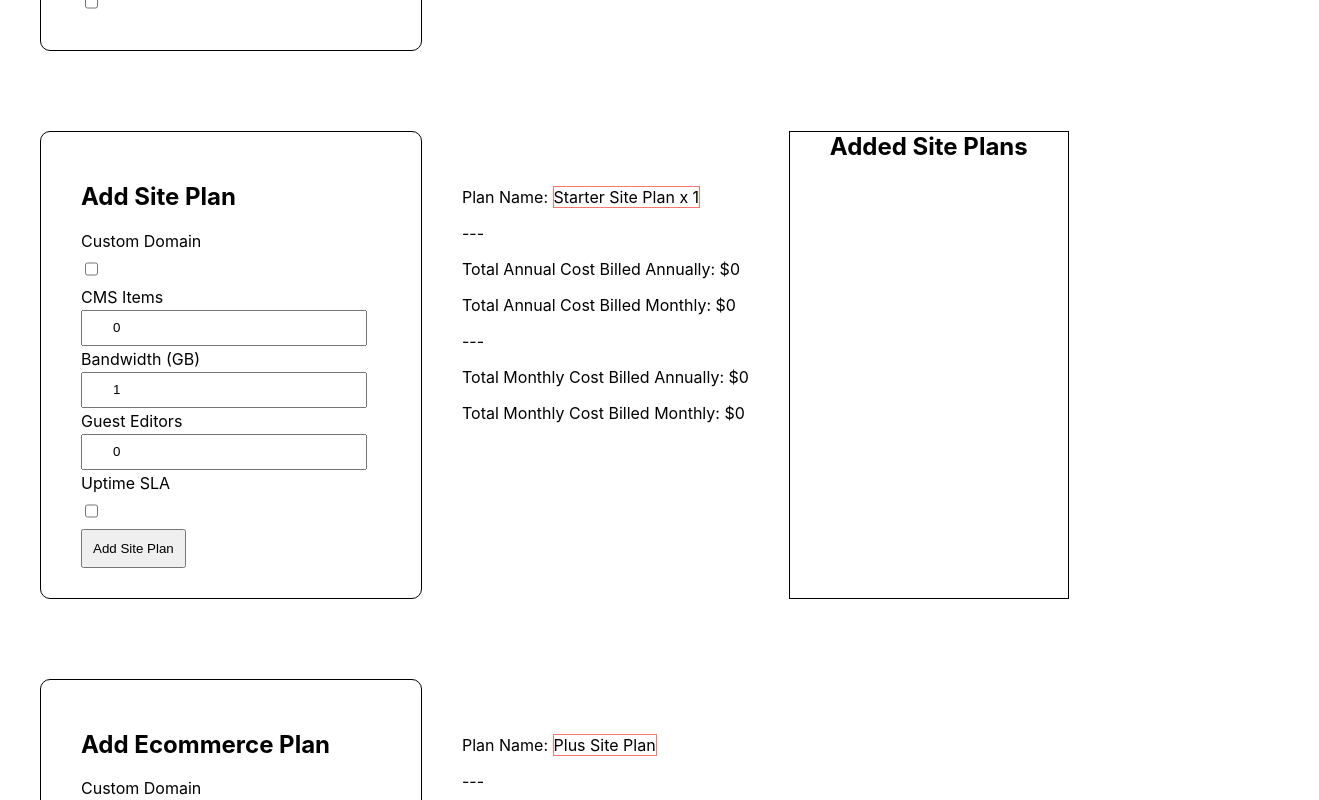
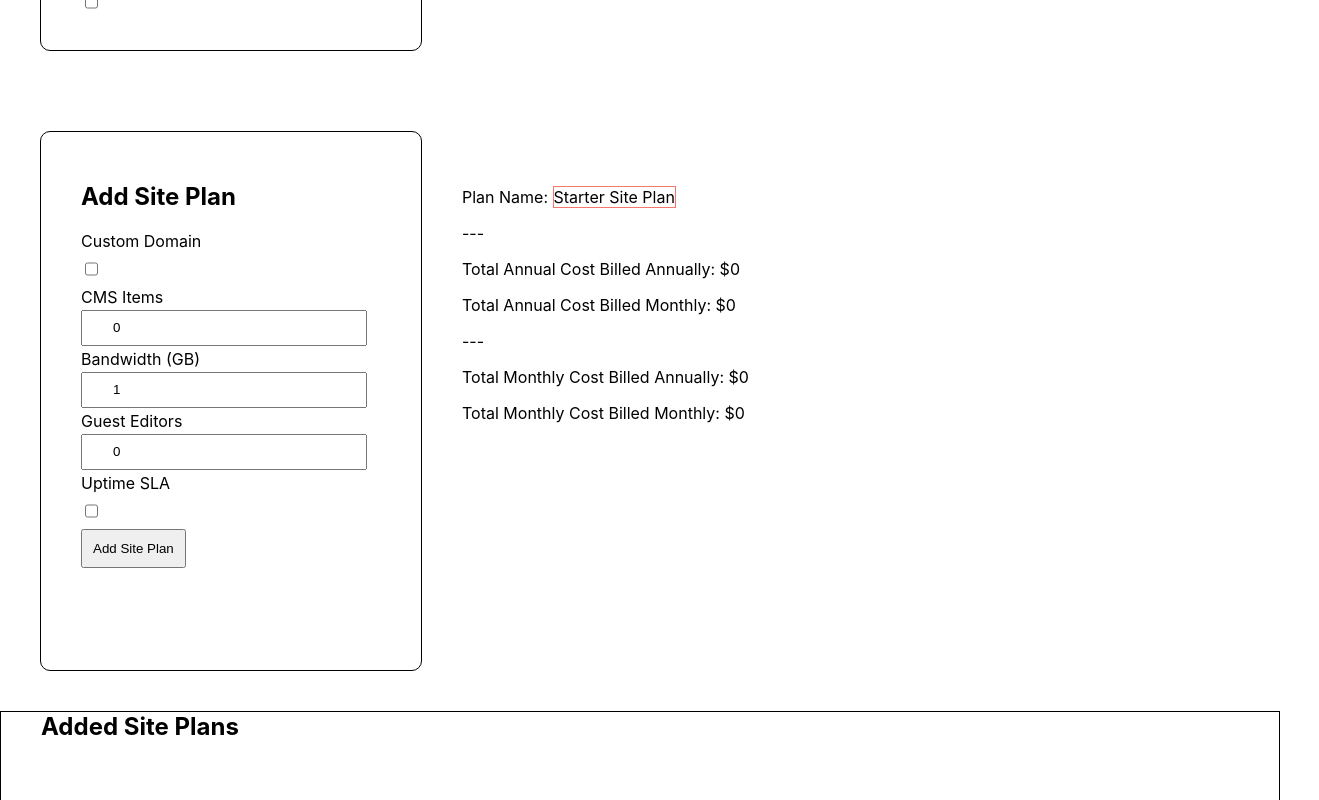
Before and after one commit to Nnadozie/webflow-calc, a React (Create React App) app: page / in a window 1280 px wide. Shown: the part 580-1380 px from the top of the page, 1319 px wide, since content can reach past the window. Built offline with nearby package versions, Linux system fonts and the light colour scheme.

Commit message:
Adding site plans impl

```diff
--- a/src/components/SitePlan.tsx
+++ b/src/components/SitePlan.tsx
@@ -78,6 +78,7 @@ const Root = styled.div`
   display: flex;
   flex-wrap: wrap;
   padding: 40px;
+  height: 540px;
 
   form {
     width: 300px;
@@ -120,18 +121,13 @@ const SelectedPlans = styled.div`
     margin: 0px 40px;
   }
   border: 1px solid;
+  min-height: 370px;
 `;
 
 function SitePlan() {
   const [plan, setPlan] = useState<SPlan>(plans[0]);
-  const [addedPlans, setAddedPlans] = useState<{ [k: string]: number }>({
-    starterPlan: 0,
-    basicPlan: 0,
-    cmsPlan: 0,
-    businessPlan: 0,
-    enterprisePlan: 0,
-  });
-
+  const [addedPlans, setAddedPlans] = useState<SPlan[]>([]);
+  const [addedWarning, setAddedWarning] = useState<boolean>(false);
   const {
     register,
     handleSubmit,
@@ -149,29 +145,16 @@ function SitePlan() {
   });
 
   const onSubmit: SubmitHandler<FieldValues> = () => {
-    switch (plan.name) {
-      case 'Starter':
-        setAddedPlans({ ...addedPlans, starterPlan: addedPlans.starterPlan + 1 });
-        break;
-      case 'Basic':
-        setAddedPlans({ ...addedPlans, basicPlan: addedPlans.basicPlan + 1 });
-        break;
-      case 'CMS':
-        setAddedPlans({ ...addedPlans, cmsPlan: addedPlans.cmsPlan + 1 });
-        break;
-      case 'Business':
-        setAddedPlans({ ...addedPlans, businessPlan: addedPlans.businessPlan + 1 });
-        break;
-      case 'Enterprise':
-        setAddedPlans({ ...addedPlans, enterprisePlan: addedPlans.enterprisePlan + 1 });
-        break;
-      default:
-        break;
+    if (!addedPlans.find((addedPlan) => plan.name === addedPlan.name)) {
+      setAddedPlans([...addedPlans, plan]);
+    } else {
+      setAddedWarning(true);
     }
   };
 
   const formData = watch();
   useEffect(() => {
+    console.log('here');
     if (formData.cmsItems > 10000) setValue('cmsItems', 10000);
     if (formData.cmsItems < 0) setValue('cmsItems', 0);
 
@@ -218,8 +201,9 @@ function SitePlan() {
   }
 
   return (
+    <>
       <Root>
-      <form onSubmit={handleSubmit(onSubmit)}>
+        <form onSubmit={handleSubmit(onSubmit)} onClick={() => setAddedWarning(false)}>
           <h2>Add Site Plan</h2>
           <label>
             Custom Domain
@@ -244,22 +228,18 @@ function SitePlan() {
             <input type="checkbox" placeholder="Uptime SLA" {...register('uptimeSla', {})} />
           </label>
           <button type="submit">Add Site Plan</button>
+          {addedWarning && <h3>You already added one {plan.name} site plan</h3>}
         </form>
 
-      <SitePlanResult sites={1} plan={plan}></SitePlanResult>
+        <SitePlanResult plan={plan} animate showCount={false}></SitePlanResult>
+      </Root>
       <SelectedPlans>
         <h2>Added Site Plans</h2>
-        {addedPlans.starterPlan > 0 && <SitePlanResult sites={addedPlans.starterPlan} plan={plans[0]}></SitePlanResult>}
-        {addedPlans.basicPlan > 0 && <SitePlanResult sites={addedPlans.basicPlan} plan={plans[1]}></SitePlanResult>}
-        {addedPlans.cmsPlan > 0 && <SitePlanResult sites={addedPlans.cmsPlan} plan={plans[2]}></SitePlanResult>}
-        {addedPlans.businessPlan > 0 && (
-          <SitePlanResult sites={addedPlans.businessPlan} plan={plans[3]}></SitePlanResult>
-        )}
-        {addedPlans.enterprisePlan > 0 && (
-          <SitePlanResult sites={addedPlans.enterprisePlan} plan={plans[4]}></SitePlanResult>
-        )}
+        {addedPlans.map((plan) => (
+          <SitePlanResult key={plan.name} plan={plan} controls></SitePlanResult>
+        ))}
       </SelectedPlans>
-    </Root>
+    </>
   );
 }
 
--- a/src/components/SitePlanResult.tsx
+++ b/src/components/SitePlanResult.tsx
@@ -6,8 +6,9 @@ import { SForm, SPlan } from './SitePlan';
 interface SitePlanResult {
   children?: ReactElement;
   plan?: SPlan;
-  sites: number;
   animate?: boolean;
+  controls?: boolean;
+  showCount?: boolean;
 }
 interface RootProps {
   animate?: boolean;
@@ -30,17 +31,17 @@ const Root = styled.div<RootProps>`
   }
 `;
 
-const SitePlanResult: React.FC<SitePlanResult> = ({ plan, sites }) => {
+const SitePlanResult: React.FC<SitePlanResult> = ({ plan, animate, controls, showCount = true }) => {
   const key = uuid();
   const billAnnual = plan?.billedAnnualyPerMonthPerSeatPrice ?? 0;
   const billMonthly = plan?.billedMonthlyPerMonthPerSeatPrice ?? 0;
-
+  const [sites, setSites] = useState<number>(1);
   return (
-    <Root key={key} animate={true}>
+    <Root key={key} animate={animate}>
       <p>
         Plan Name:{' '}
         <span>
-          {plan?.name} Site Plan x {sites}
+          {plan?.name} Site Plan {showCount ? `x ${sites}` : ''}
         </span>
       </p>
       ---
@@ -59,6 +60,12 @@ const SitePlanResult: React.FC<SitePlanResult> = ({ plan, sites }) => {
       <p>
         Total Monthly Cost Billed Monthly: ${billMonthly * sites === Infinity ? 'Custom Pricing' : billMonthly * sites}
       </p>
+      {controls && (
+        <>
+          <button onClick={() => setSites(sites + 1)}>Increment</button>
+          <button onClick={() => (sites >= 1 ? setSites(sites - 1) : null)}>decrement</button>
+        </>
+      )}
     </Root>
   );
 };
```
Lines whose indentation alone changed are shown as unchanged.
